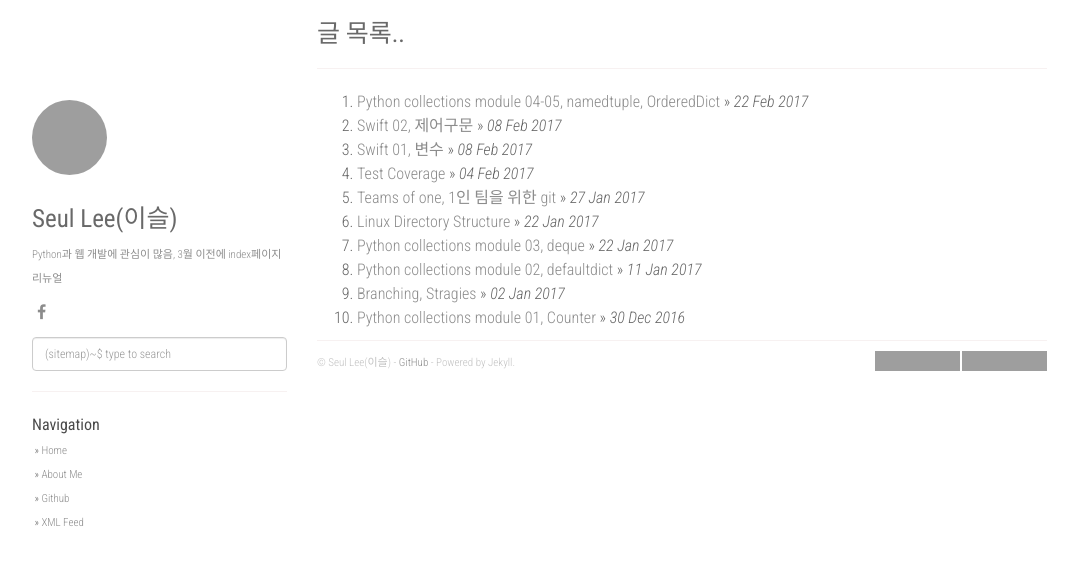
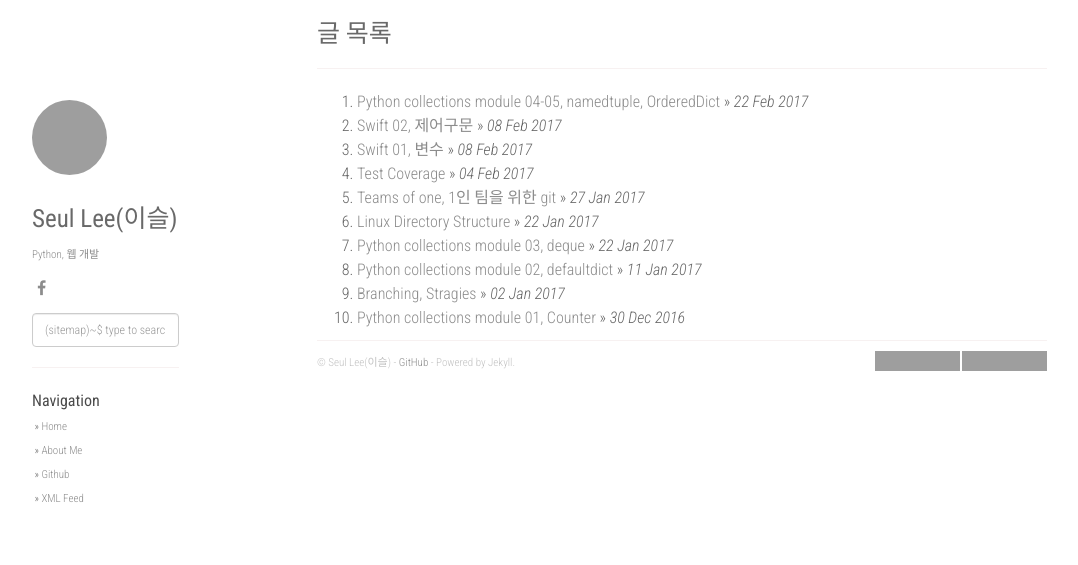
Before and after one commit to lee-seul/lee-seul.github.com, a Jekyll site: the page built from index.html, in a window 1280 px wide, cut to the strip 0-565 px from the top of the page. Shown: the whole strip, without its empty margins (53-1131 px from the left). Built offline with Jekyll 4.4.1, drawn with Linux system fonts in a browser that asks for light colours; nearby versions of some CDN libraries; the list of posts is cut into pages by our own code; grey boxes are pictures that could not be loaded.

Commit message:
_config.yml 수정

```diff
--- a/_config.yml
+++ b/_config.yml
@@ -1,8 +1,8 @@
 title: Hello Python
-description: My Personal Stack Problems
+description: 공부 내용 정리
 author: Seul Lee(이슬)
 github: https://github.com/lee-seul
-about: Python과 웹 개발에 관심이 많음, 3월 이전에 index페이지 리뉴얼
+about: Python, 웹 개발
 disqus_shortname: developer-seul
 #google_analytics: UA-XXXXXXXX-Y
 
--- a/index.html
+++ b/index.html
@@ -3,7 +3,7 @@
 ---
 
 <div id="home">
-    <h1>글 목록..</h1>
+    <h1>글 목록</h1>
     <hr />
     <ol class="posts">
     {% for post in paginator.posts %}
```
